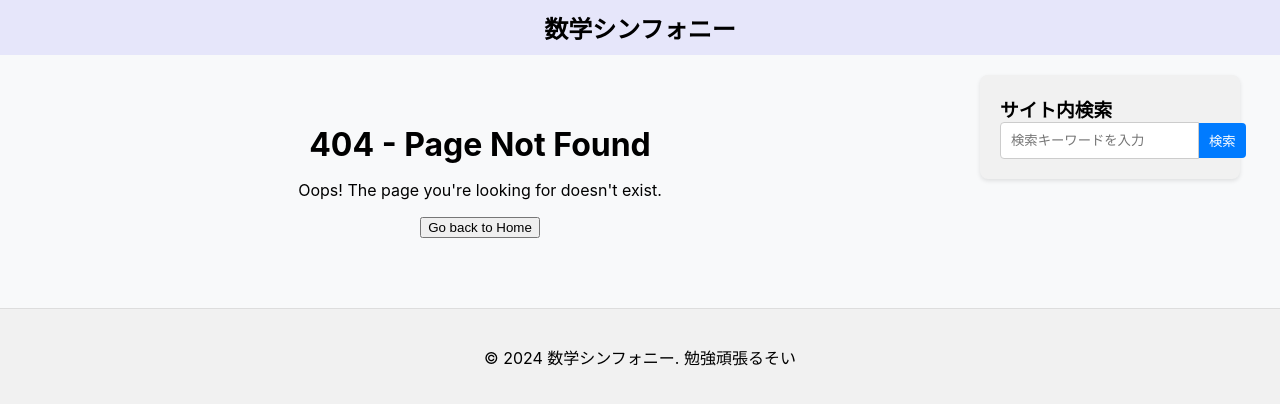
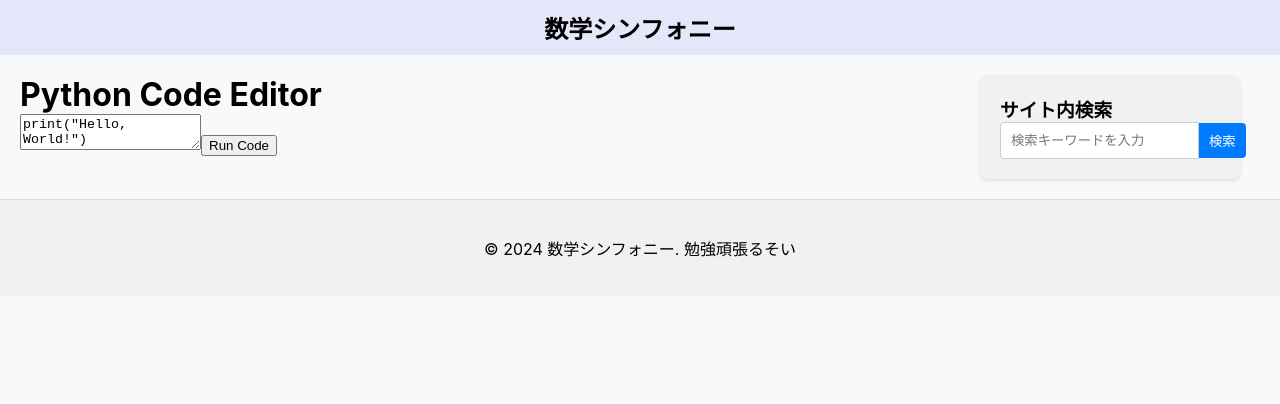
Before and after one commit to nakano0328/archive, a Next.js app: page /linear_algebra/test in a window 1280 px wide. Before the commit this address had no page. Shown: the top 404 px of the page. Built offline with nearby package versions, Linux system fonts and the light colour scheme.

Commit message:
pythonコードテスト

```diff
--- /dev/null
+++ b/app/components/PythonEditor.tsx
@@ -0,0 +1,46 @@
+"use client";
+import React, { useState } from 'react';
+
+const PythonEditor: React.FC = () => {
+    const [code, setCode] = useState<string>('print("Hello, World!")');
+    const [output, setOutput] = useState<string>('');
+
+    const runCode = () => {
+        try {
+            // This is a very simple simulation of Python's print function
+            const print = (text: string) => {
+                setOutput(prev => prev + text + '\n');
+            };
+
+            // Clear previous output
+            setOutput('');
+
+            // Execute the code (this is not real Python execution, just a simulation)
+            // eslint-disable-next-line no-new-func
+            new Function('print', code)(print);
+        } catch (error) {
+            setOutput(`Error: ${error}`);
+        }
+    };
+
+    return (
+        <div className="p-4 border rounded-lg shadow-md">
+            <textarea
+                className="w-full h-40 p-2 border rounded font-mono text-sm"
+                value={code}
+                onChange={(e) => setCode(e.target.value)}
+            />
+            <button
+                className="mt-2 px-4 py-2 bg-blue-500 text-white rounded hover:bg-blue-600 transition-colors"
+                onClick={runCode}
+            >
+                Run Code
+            </button>
+            <pre className="mt-4 p-2 bg-gray-100 rounded font-mono text-sm whitespace-pre-wrap">
+                {output}
+            </pre>
+        </div>
+    );
+};
+
+export default PythonEditor;
--- /dev/null
+++ b/app/linear_algebra/test/page.tsx
@@ -0,0 +1,12 @@
+import PythonEditor from '@/app/components/PythonEditor';
+
+const Page: React.FC = () => {
+    return (
+        <div>
+            <h1>Python Code Editor</h1>
+            <PythonEditor />
+        </div>
+    );
+};
+
+export default Page;
--- a/package.json
+++ b/package.json
@@ -12,6 +12,7 @@
     "better-react-mathjax": "^2.0.3",
     "katex": "^0.16.11",
     "next": "14.2.14",
+    "pyodide": "^0.26.2",
     "react": "^18",
     "react-dom": "^18",
     "react-katex": "^3.0.1"
```
Also changed, not shown: 1 other file (tests, documents, lock files or other folders).
